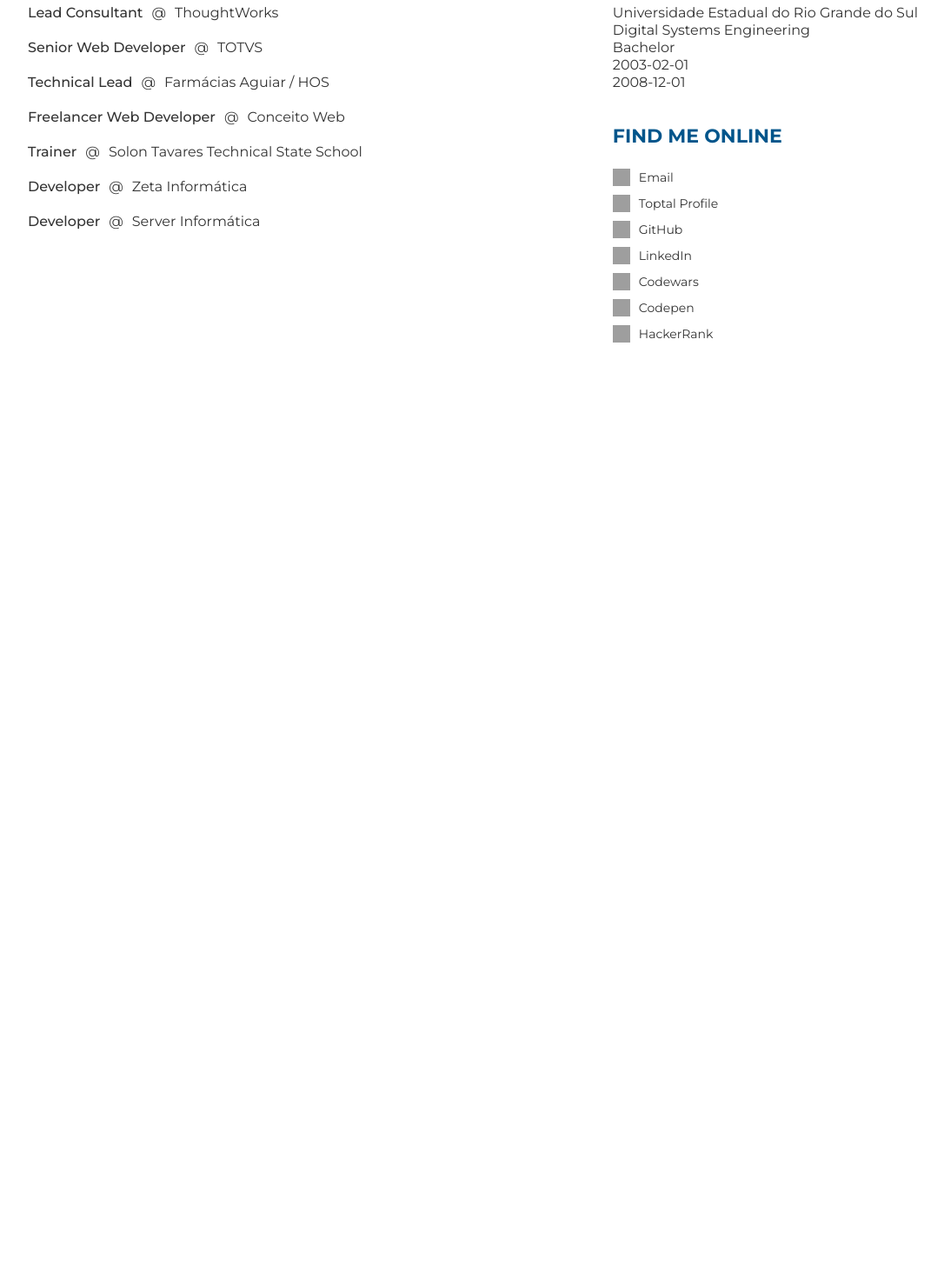
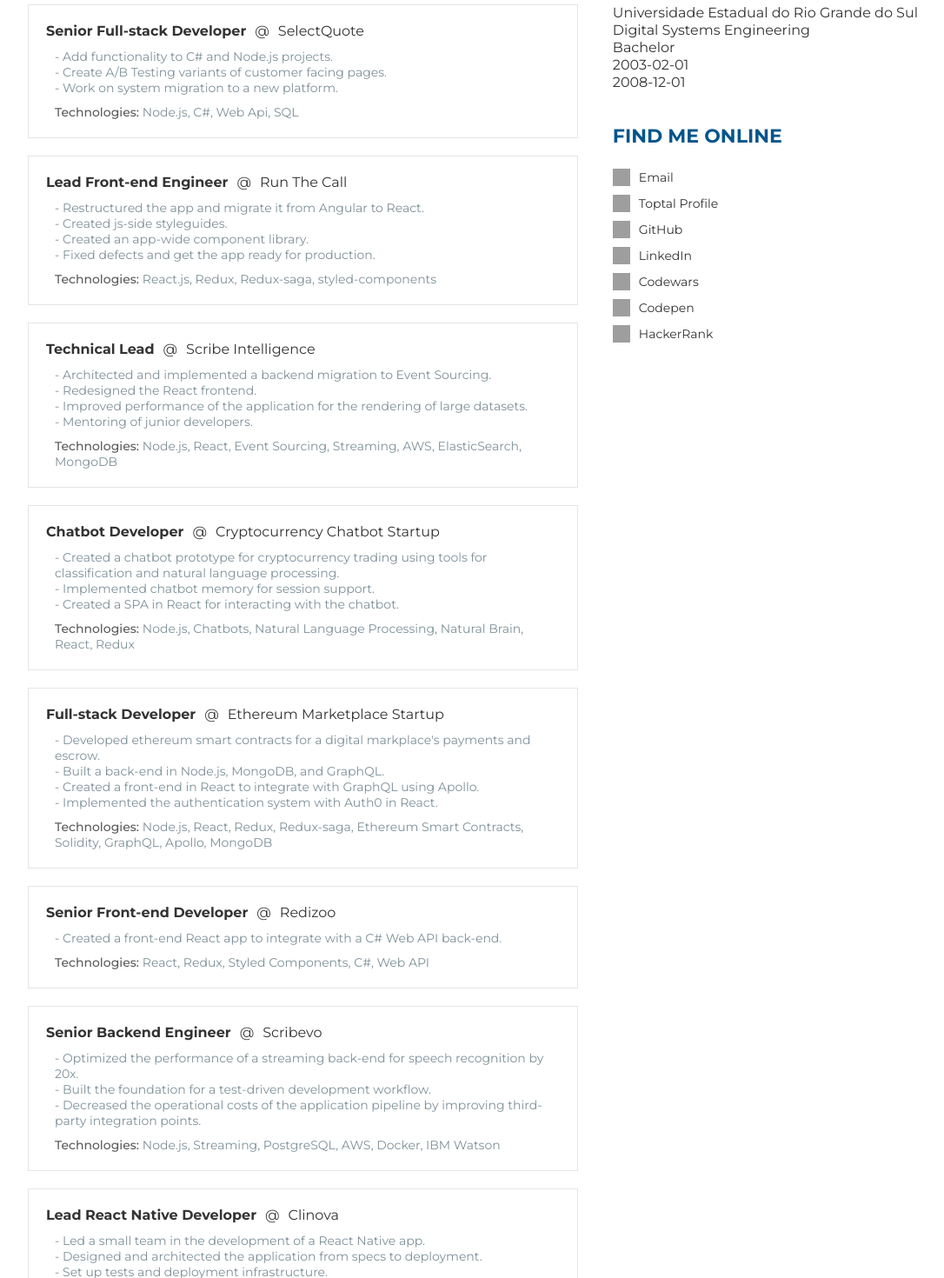
Before and after one commit to caiokf/profile-page, a React (Create React App) app: page / in a window 1280 px wide. Shown: the part 360-1830 px from the top of the page at 87% size, without its empty margins (96-1182 px from the left). Before the commit the page ends 800 px from the top, so only its background shows below. Built offline with nearby package versions, Linux system fonts and the light colour scheme; grey boxes are pictures that could not be loaded.

Commit message:
updated work experience

```diff
--- a/src/components/WorkExperience.js
+++ b/src/components/WorkExperience.js
@@ -14,6 +14,18 @@
             <Position className="work-position">{x.position}</Position>
             @
             <Company href={x.website || '#'} target="_blank" className="work-company">{x.company}</Company>
+            <Summary>{x.summary}</Summary>
+            <Highlights>
+              {x.highlights && x.highlights.map(h => {
+                return (
+                  <div>- {h}</div>
+                )
+              })}
+            </Highlights>
+            <Technologies>
+              <TechLabel>Technologies: </TechLabel>
+              <TechStack>{x.technologies}</TechStack>
+            </Technologies>
           </Experience>
         )
       })}
@@ -22,18 +34,41 @@
 }
 
 const Container = styled.div`
-
+  margin-right: ${styles.dimensions.lg};
 `
 const Header = styled.div`
   ${styles.typography.header};
 `
 const Experience = styled.div`
+  padding: ${styles.dimensions.md};
+  border: 1px solid ${styles.colors.platinum};
   margin-bottom: ${styles.dimensions.md};
+
 `
 const Position = styled.span`
   margin-right: ${styles.dimensions.sm};
-  font-weight: 500;
+  font-weight: 700;
 `
 const Company = styled.a`
   margin-left: ${styles.dimensions.sm};
 `
+const ExperienceSection = styled.div`
+  margin-left: ${styles.dimensions.sm};
+  margin-bottom: ${styles.dimensions.sm};
+  ${styles.typography.label};
+`
+const Summary = styled(ExperienceSection)`
+  margin-top: ${styles.dimensions.sm};
+  text-align: justify;
+`
+const Highlights = styled(ExperienceSection)``
+const Technologies = styled(ExperienceSection)`
+  margin-bottom: 0;
+`
+const TechLabel = styled.span`
+  color: ${styles.colors.codGray};
+  font-weight: 500;
+`
+const TechStack = styled.span`
+
+`
--- a/src/resume.json
+++ b/src/resume.json
@@ -81,24 +81,268 @@
   ],
   "work": [
     {
-    "company": "ThoughtWorks",
+      "company": "SelectQuote",
+      "via": "Toptal",
+      "position": "Senior Full-stack Developer",
+      "startDate": "2019-03-25",
+      "endDate": "2019-06-21",
+      "summary": "",
+      "highlights": [
+        "Add functionality to C# and Node.js projects.",
+        "Create A/B Testing variants of customer facing pages.",
+        "Work on system migration to a new platform."
+      ],
+      "technologies": "Node.js, C#, Web Api, SQL"
+    },
+
+    {
+      "company": "Run The Call",
+      "position": "Lead Front-end Engineer",
+      "startDate": "2017-08-25",
+      "endDate": "2019-01-20",
+      "summary": "",
+      "highlights": [
+        "Restructured the app and migrate it from Angular to React.",
+        "Created js-side styleguides.",
+        "Created an app-wide component library.",
+        "Fixed defects and get the app ready for production."
+      ],
+      "technologies": "React.js, Redux, Redux-saga, styled-components"
+    },
+
+    {
+      "company": "Scribe Intelligence",
+      "via": "Toptal",
+      "position": "Technical Lead",
+      "startDate": "2018-06-11",
+      "endDate": "2018-08-24",
+      "summary": "",
+      "highlights": [
+        "Architected and implemented a backend migration to Event Sourcing.",
+        "Redesigned the React frontend.",
+        "Improved performance of the application for the rendering of large datasets.",
+        "Mentoring of junior developers."
+      ],
+      "technologies": "Node.js, React, Event Sourcing, Streaming, AWS, ElasticSearch, MongoDB"
+    },
+
+    {
+      "company": "Cryptocurrency Chatbot Startup",
+      "position": "Chatbot Developer",
+      "startDate": "2017-10-10",
+      "endDate": "2017-10-17",
+      "summary": "",
+      "highlights": [
+        "Created a chatbot prototype for cryptocurrency trading using tools for classification and natural language processing.",
+        "Implemented chatbot memory for session support.",
+        "Created a SPA in React for interacting with the chatbot."
+      ],
+      "technologies": "Node.js, Chatbots, Natural Language Processing, Natural Brain, React, Redux"
+    },
+
+    {
+      "company": "Ethereum Marketplace Startup",
+      "position": "Full-stack Developer",
+      "startDate": "2017-10-20",
+      "endDate": "2017-11-25",
+      "summary": "",
+      "highlights": [
+        "Developed ethereum smart contracts for a digital markplace's payments and escrow.",
+        "Built a back-end in Node.js, MongoDB, and GraphQL.",
+        "Created a front-end in React to integrate with GraphQL using Apollo.",
+        "Implemented the authentication system with Auth0 in React."
+      ],
+      "technologies": "Node.js, React, Redux, Redux-saga, Ethereum Smart Contracts, Solidity, GraphQL, Apollo, MongoDB"
+    },
+
+    {
+      "company": "Redizoo",
+      "via": "Toptal",
+      "position": "Senior Front-end Developer",
+      "startDate": "2017-10-30",
+      "endDate": "2017-11-03",
+      "summary": "",
+      "highlights": [
+        "Created a front-end React app to integrate with a C# Web API back-end."
+      ],
+      "technologies": "React, Redux, Styled Components, C#, Web API"
+    },
+
+    {
+      "company": "Scribevo",
+      "via": "Toptal",
+      "position": "Senior Backend Engineer",
+      "startDate": "2017-11-20",
+      "endDate": "2017-12-07",
+      "summary": "",
+      "highlights": [
+        "Optimized the performance of a streaming back-end for speech recognition by 20x.",
+        "Built the foundation for a test-driven development workflow.",
+        "Decreased the operational costs of the application pipeline by improving third-party integration points."
+      ],
+      "technologies": "Node.js, Streaming, PostgreSQL, AWS, Docker, IBM Watson"
+    },
+
+    {
+      "company": "Clinova",
+      "position": "Lead React Native Developer",
+      "startDate": "2017-11-20",
+      "endDate": "2017-12-07",
+      "summary": "",
+      "highlights": [
+        "Led a small team in the development of a React Native app.",
+        "Designed and architected the application from specs to deployment.",
+        "Set up tests and deployment infrastructure.",
+        "Prepared the application for internationalization and copywriting."
+      ],
+      "technologies": "React Native, Redux, Styled Components, iOS, Android, Fastlane, MongoDB, Node.js, Express"
+    },
+
+    {
+      "company": "University at Buffalo—SUNY",
+      "via": "Toptal",
+      "position": "Senior React Developer",
+      "startDate": "2017-04-24",
+      "endDate": "2017-07-23",
+      "summary": "",
+      "highlights": [
+        "Developed a React application for music notation editing.",
+        "Created a back-end application to handle simple APIs endpoints.",
+        "Set up tests and deployment infrastructure.",
+        "Prepared the application for internationalization and copywriting."
+      ],
+      "technologies": "React, Redux, Redux-saga, Immutable, Reselect, Enzyme, VexFlow, MongoDB, Node.js"
+    },
+
+    {
+      "company": "Run The Call",
+      "via": "Toptal",
+      "position": "Senior Frontend Developer",
+      "startDate": "2017-01-13",
+      "endDate": "2017-03-30",
+      "summary": "",
+      "highlights": [
+        "Set up continuous integration.",
+        "Built the foundation for unit tests and automated acceptance tests.",
+        "Prepared the app for initial release.",
+        "Stabilized and added features to the frontend."
+      ],
+      "technologies": "JavaScript, AngularJS, Angular Material, GraphQL, Docker, Kubernetes, Google Cloud, Node.js"
+    },
+
+    {
+      "company": "MustWin | Zenefits",
+      "via": "Toptal",
+      "position": "Senior Frontend Developer",
+      "startDate": "2017-08-22",
+      "endDate": "2017-10-08",
+      "summary": "",
+      "highlights": [
+        "Added React/Redux to the existing application.",
+        "Implemented responsive web views using React.js and Sass under a tight deadline.",
+        "Maintained and extended the existing Django framework and models.",
+        "Stabilized and added features to the frontend."
+      ],
+      "technologies": "ReactJS, Redux, Python, Django, Responsive Design, Sass"
+    },
+
+    {
+      "company": "MustWin | Cisco",
+      "via": "Toptal",
+      "position": "Senior Fullstack Developer",
+      "startDate": "2016-08-21",
+      "endDate": "2016-04-04",
+      "summary": "",
+      "highlights": [
+        "Worked as a JavaScript frontend developer on an AngularJS code base.",
+        "Set up a unit testing framework for frontend application.",
+        "Created a data metrics pipeline using InfluxDB, Docker, Grafana, and Kafka."
+      ],
+      "technologies": "JavaScript, AngularJS, Grafana, Docker, InfluxDB, Kafka, Restangular, UI Router, Grunt, D3.js"
+    },
+
+    {
+      "company": "Rackspace",
+      "via": "ThoughtWorks",
       "position": "Lead Consultant",
-    "website": "https://www.thoughtworks.com",
-    "startDate": "2010-02-01",
+      "startDate": "2013-11-20",
       "endDate": "2015-02-01",
-    "summary": "As a consultant, I participated in a few different projects in the course of the years with top developer from around the world. Ranging from large-scale Java enterprise apps, to Node.js applications, focusing on development processes and team practices, code quality and testability, I have worked in many different environments thoughout these years.",
+      "summary": "",
       "highlights": [
-      "World leading agile methodology",
-      "Continuous Delivery experiences",
-      "Consulting and coaching experience",
-      "Project - World’s largest apparel retailer: Large-scale enterprise app, Java based",
-      "Project - Industry leader in the development of customized student assessments: C#, ALT.NET stack, rich client, heavy on object oriented Javascript",
-      "Project - Brazil's leading magazine publisher: Ruby, Sinatra, REST, Redis",
-      "Project - Customized survey provider: C#, Polyglot persistence, Continuous Delivery pipeline",
-      "Project - Stock Exchange: C#, Javascipt, AngularJS, sucessful pilot project for company wide Agile transformation",
-      "Project - Managed cloud computing provider: Javascript, Google Closure, Multiple deploys per day Continuous Delivery pipeline"
-    ]
+        "Worked on a continuous delivery pipeline with multiple deploys a day.",
+        "Created a dashboard for managing cloud servers, databases, and other resources",
+        "Developed a module for the management of automatic scaling of cloud servers and nodes.",
+        "Created a pipeline with thousands of tests backing the deployment process from commit to production deploy."
+      ],
+      "technologies": "JavaScript, Google Closure, Cassandra, Node.js, React"
     },
+
+    {
+      "company": "Johannesburg Stock Exchange",
+      "via": "ThoughtWorks",
+      "position": "Technical Lead",
+      "startDate": "2013-02-01",
+      "endDate": "2013-11-01",
+      "summary": "",
+      "highlights": [
+        "Implemented a pilot Agile project to be further followed by multiple teams within the organization.",
+        "Provided guidance for the client's technical leads on processes and tools.",
+        "Built an internal tool to remove manual workload for an important department.",
+        "Trained client developers and testers on automated functional tests.",
+        "Helped the business with project inception and minimal viable product specifications."
+      ],
+      "technologies": "C#, ASP.NET MVC, SQL Server, NHibernate, JavaScript, AngularJS"
+    },
+
+    {
+      "company": "Vision Critical",
+      "via": "ThoughtWorks",
+      "position": "Senior Web Developer",
+      "startDate": "2012-05-01",
+      "endDate": "2014-11-01",
+      "summary": "",
+      "highlights": [
+        "Built a platform for customized survey creation.",
+        "Created a continuous delivery pipeline.",
+        "Implemented a polyglot persistence on MongoDB and SQL Server.",
+        "Worked on a RESTful API for back-end services.",
+        "Designed a functional testing suite to be used by developers and testers."
+      ],
+      "technologies": "C#, ASP.NET MVC, JavaScript, SQL Server, MongoDB"
+    },
+
+    {
+      "company": "Measured Progress",
+      "via": "ThoughtWorks",
+      "position": "Technical Lead",
+      "startDate": "2011-08-01",
+      "endDate": "2012-11-01",
+      "summary": "",
+      "highlights": [
+        "Built a rich client web application to manage custom student assessments.",
+        "Introduced continuous integration, testing, and Agile processes to the project as a pilot to the organization.",
+        "Developed a testing framework for a higher integration between business analysts and developers.",
+        "Worked on a rich WYSIWYG editor with custom functions and math formulas.",
+        "Designed the application from iteration 0 to a succesful platform."
+      ],
+      "technologies": "C#, ASP.NET MVC, NHibernate, JavaScript, SQL Server"
+    },
+
+    {
+      "company": "World’s Largest Apparel Retailer",
+      "via": "ThoughtWorks",
+      "position": "Senior Web Developer",
+      "startDate": "2011-08-01",
+      "endDate": "2012-11-01",
+      "summary": "",
+      "highlights": [
+        "Worked on a large-scale enterprise e-commerce with multi-continent distributed teams..",
+        "Developed a plan to reduce technical debt.",
+        "Worked on global payment processing and order fullfillment."
+      ],
+      "technologies": "Java, Spring, XML, XSLT, e-commerce, Agile, Scrum"
+    },
+
     {
       "company": "TOTVS",
       "position": "Senior Web Developer",
@@ -106,12 +350,13 @@
       "startDate": "2009-09-01",
       "endDate": "2010-02-01",
       "summary": "This software factory works in the field of hospital management systems inside a large Enterprise of ERP systems. The product is used on some of the largest hospitals in Brazil, managing most of their processes and integrating with ERP systems, built using ASP.NET WebForms, AJAX  and COM+ technologies, with Oracle and MS SQL Server databases. The project had 15+ years old and was maintained by 50 developers using RUP methodologies. I worked as a developer and helped in the transition from old VCS to Subversion and advocated the use of Continuous Integration and unit testing practices that was later adopted by the company",
-    "highlights": [
+      "technologies": [
         "C#, MSSQL, Oracle",
         "Large enterprise multi-tenant software",
         "Microsoft Workflow Foundation experience"
       ]
     },
+
     {
       "company": "Farmácias Aguiar / HOS",
       "position": "Technical Lead",
@@ -119,7 +364,7 @@
       "startDate": "2007-02-01",
       "endDate": "2009-09-01",
       "summary": "A software design house working in the field of pharmaceutical software systems. Initially I developed a few independent systems in C#, motivating the company to migrate their products from VB6. The team consisted of 12 developers and QAs who only had experience with Visual Basic 6 and manual testing experiences, together with a few product owners and business analysts shared between this project's and another teams. I provided training for the developers and QA team, on Agile  methodologies, Object-Oriented Design, C# and automated tests for smart client platforms, designed a Continuous Integration environment and started the project architecture and kick-off using Windows  Forms, WCF and ALT.NET stack.",
-    "highlights": [
+      "technologies": [
         "C#, Visual Basic, MSSQL, Firebird",
         "Full project life-cycle experience",
         "Working closely with business experts",
@@ -127,6 +372,7 @@
         "Onboarding team members onto Agile practices"
       ]
     },
+
     {
       "company": "Conceito Web",
       "position": "Freelancer Web Developer",
@@ -134,12 +380,9 @@
       "startDate": "2007-09-01",
       "endDate": "2008-02-01",
       "summary": "This digital design company was hired to build an e-commerce portal solution for a large client. This project consisted on a concept they called \"virtual shopping center\", where users could buy an e-commerce store on-line  and customize it. This solution was a greenfield application, though it needed to integrate with some systems and had some restrictions on the programming language, with certain architectural decisions required by the client. I was brought in to design the solution architecture and the development kick-off of the project working with a Product Owner, a Project Manager, and 7 Application/Database developers through the completion of the project. This project was develop in VB.NET and ASP.NET WebForms technology in a mix of Waterfall and Iterative methodologies, with the a closed-scope defined prior to the start of the project and a very short  deadline.",
-    "highlights": [
-      "VB.NET, MSSQL",
-      "E-commerce multi-tiered application",
-      "Responsible for architecture definition"
-    ]
+      "technologies": "VB.NET, MSSQL, E-commerce multi-tiered application"
     },
+
     {
       "company": "Solon Tavares Technical State School",
       "position": "Trainer",
@@ -147,10 +390,9 @@
       "startDate": "2006-05-01",
       "endDate": "2007-11-01",
       "summary": "Part time trainer on this state-run technical school, teaching subjects on the course of Software Development and Analysis. Among some of the subjects taught are: Software  Development, Systems Analysis, Object-Oriented Programming and Design, and Data Structures and Algorithms.",
-    "highlights": [
-      "Formal teaching experience"
-    ]
+      "technologies": "Formal teaching experience"
     },
+
     {
       "company": "Zeta Informática",
       "position": "Developer",
@@ -158,10 +400,9 @@
       "startDate": "2005-11-01",
       "endDate": "2006-07-01",
       "summary": "In-house developed ERP system. As a developer, I worked on some of the application modules in Clarion language, with Topspeed database.",
-    "highlights": [
-      "Clarion, Topspeed"
-    ]
+      "technologies": "Clarion, Topspeed"
     },
+
     {
       "company": "Server Informática",
       "position": "Developer",
@@ -169,11 +410,10 @@
       "startDate": "2005-01-01",
       "endDate": "2005-06-01",
       "summary": "ServerObras is the main product of this company, and it's focused on the construction sector for architecture and engineering contractors, used by the some of the largest construction companies in Brazil. As a developer on this project, I worked with Visual Basic 6 and ASP.",
-    "highlights": [
-      "Visual Basic 6, Classic ASP, MSSQL"
-    ]
+      "technologies": "Visual Basic 6, Classic ASP, MSSQL"
     }
   ],
+
   "skills": [{
     "name": "Web Development",
     "keywords": [
--- a/src/styleguide/colors.js
+++ b/src/styleguide/colors.js
@@ -8,7 +8,7 @@
 
   // colors and accents
   yankeesBlue: '#00558B',
-  darkTangerine: '#fca311',
+  carrotOrange: '#F09B1A',
   highlightYellow: '#fdf2b2',
   red: '#f27474',
 }
```
Lines whose indentation alone changed are shown as unchanged.
